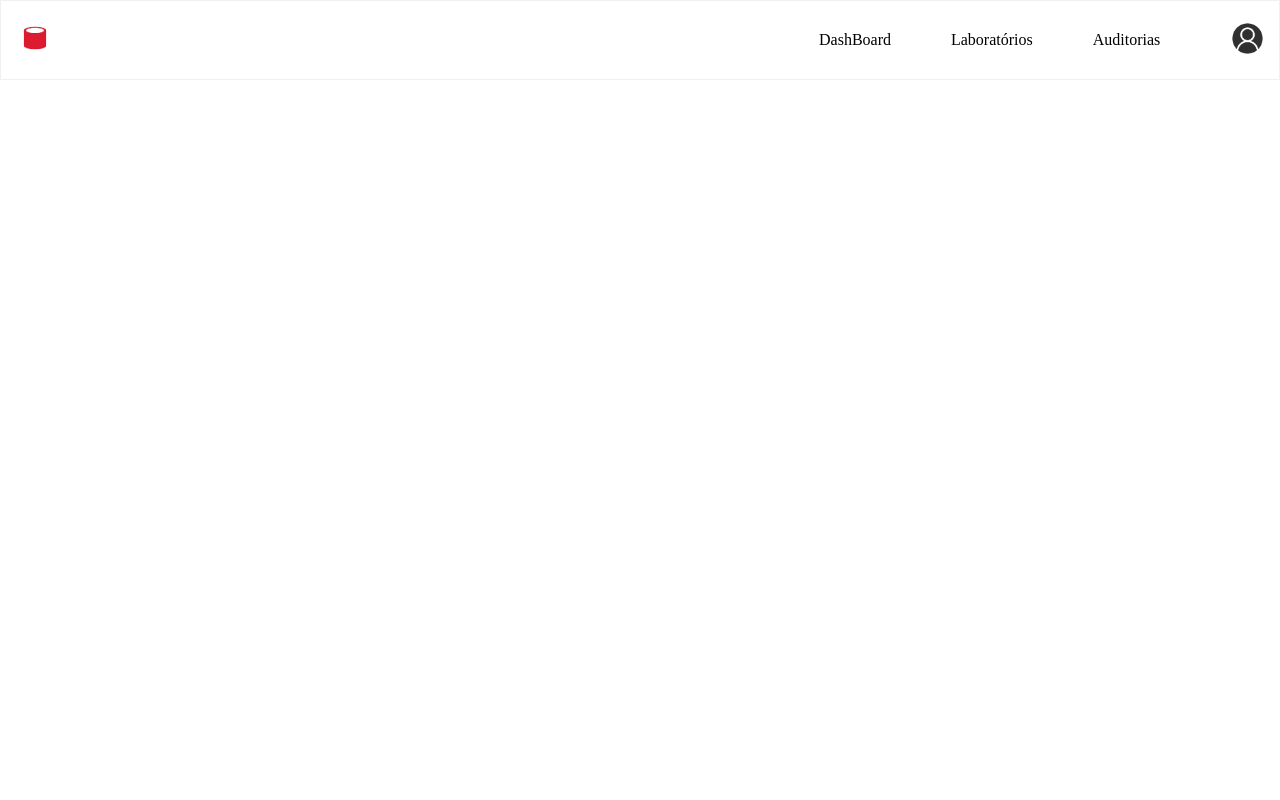
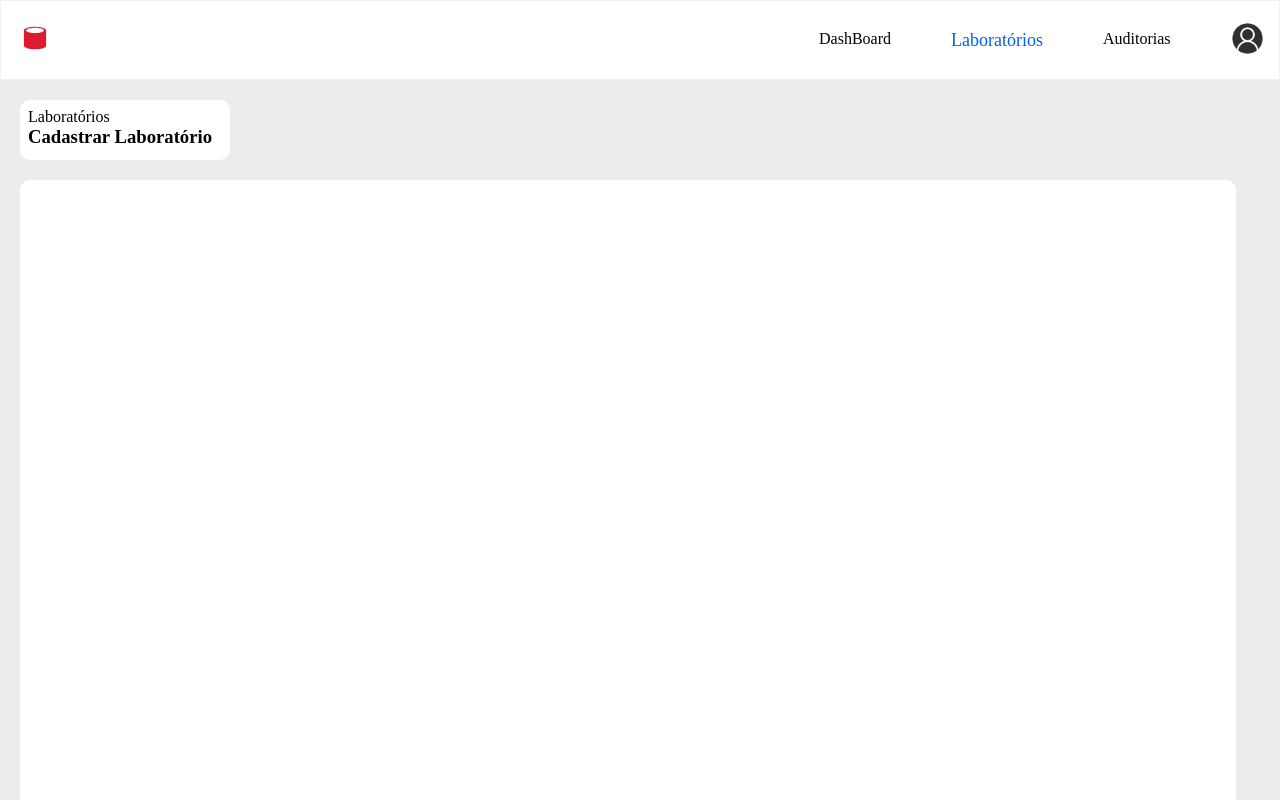
Before and after one commit to gaabrielrodrigues/Laboratory-Management-System-and-5S, a plain HTML site: page frontend/Cadastro-EdicaoDeLab/index.html in a window 1280 px wide. Shown: the top 800 px of the page. Drawn offline with Linux system fonts and the light colour scheme.

Commit message:
frontend - CadastroLaboratórios

```diff
--- a/frontend/Cadastro-EdicaoDeLab/index.html
+++ b/frontend/Cadastro-EdicaoDeLab/index.html
@@ -7,14 +7,20 @@
     <title>Cadastro e Edição de Laboratórios</title>
 </head>
 <header>
-    <div>
+    <div class="icon">
         <img id="icon" src="./icon.png" alt="">
     </div>
    <div class="direita-nav">
     <div class="nav">
-        <p>DashBoard</p>
-        <p>Laboratórios</p>
-        <p>Auditorias</p>
+        <a href="">
+            <p>DashBoard</p>
+        </a>
+        <a href="">
+            <p class="nav-selecionada" >Laboratórios</p>
+        </a>
+        <a href="">
+            <p>Auditorias</p>
+        </a>
     </div>
     <div>
         <a href="/Laboratory-Management-System-and-5S/frontend/TelaLogin/index.html">
@@ -24,6 +30,15 @@
    </div>
 </header>
 <body>
+    <div class="localizacao">
+        <div style="padding: 8px;">
+            <p>Laboratórios</p>
+            <h3>Cadastrar Laboratório</h3>
+        </div>
+    </div>
+    <div class="barraCadastro">
+
+    </div>
 
 </body>
 </html>
--- a/frontend/Cadastro-EdicaoDeLab/style.css
+++ b/frontend/Cadastro-EdicaoDeLab/style.css
@@ -12,6 +12,9 @@ header{
     align-items: center;
     justify-content: space-between;
     padding: 10px;
+}
+body{
+    background-color: rgb(236, 236, 236);;
 }
 #icon{
     height: 48px;
@@ -34,3 +37,27 @@ header{
     align-items: center;
     justify-content: space-between;
 }
+.nav-selecionada{
+    font-size: large;
+    color: rgb(0, 97, 243);
+}
+a {
+    text-decoration: none;
+    color: black;
+  }
+.barraCadastro{
+    margin: 20px;
+    width: 95vw;
+    height: 100vh;
+    background-color: white;
+    border-radius: 10px;
+
+}
+.localizacao{
+    margin: 20px;
+    height: 60px;
+    width: 210px;
+    background-color: white;
+    border-radius: 10px;
+
+}
```
